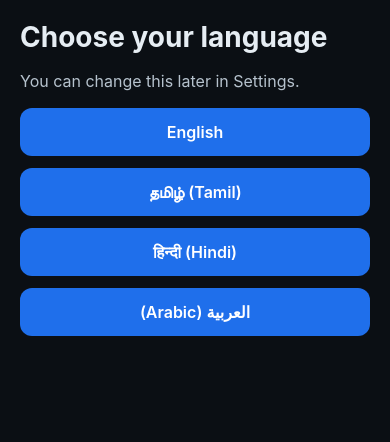
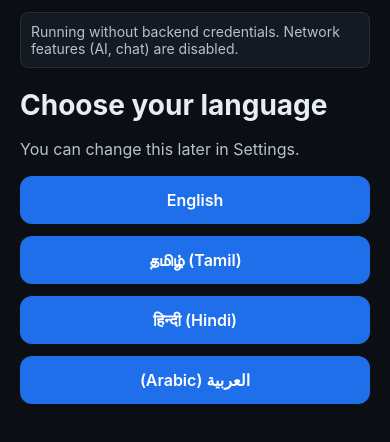
Before and after one commit to fayaaz01/skillBridge, a React Native app in the folder mobile/: screen / in a window 390 px wide. Shown: the top 442 px of the page. Built offline with nearby package versions, Linux system fonts and the light colour scheme.

Commit message:
Add warning banner for app running without backend credentials
Co-authored-by: muhammadfayaaz01 <muhammadfayaaz01@gmail.com>

```diff
--- a/mobile/App.tsx
+++ b/mobile/App.tsx
@@ -19,6 +19,11 @@ export default function App() {
   const Container: React.FC<{ children: React.ReactNode }> = ({ children }) => (
     <SafeAreaView style={{ flex: 1, backgroundColor: colors.bg }}>
       <StatusBar style={theme === 'dark' ? 'light' : 'dark'} />
+      <View style={{ paddingHorizontal: 20, paddingTop: 12 }}>
+        <Text style={{ backgroundColor: colors.surface, color: colors.textMuted, padding: 10, borderRadius: 8, borderColor: colors.border, borderWidth: 1 }}>
+          {t('warning.noBackend')}
+        </Text>
+      </View>
       <View style={{ flex: 1, padding: 20, gap: 16 }}>{children}</View>
     </SafeAreaView>
   );
--- a/mobile/src/i18n/locales/ar.json
+++ b/mobile/src/i18n/locales/ar.json
@@ -13,4 +13,6 @@
   "privacy.tldrTitle": "الخصوصية (ملخص سريع)",
   "privacy.tldr": "نجمع ما هو ضروري فقط (الحساب، تحديد الموقع للمطابقة، ملفك المختصر، إشارات الثقة). رسائلك مشفرة من الطرف إلى الطرف ولا يمكننا قراءتها. اسمك/صورتك الحقيقية مخفية افتراضيًا. عرض المقدّمات يتطلب موافقتك. لا نبيع البيانات ولا نتتبع الإعلانات. يمكنك التحكم بالإعدادات وحذف بياناتك.",
   "privacy.readFull": "قراءة سياسة الخصوصية الكاملة"
+  ,
+  "warning.noBackend": "يعمل بدون بيانات اعتماد للخادم. ميزات الشبكة (الذكاء الاصطناعي والدردشة) معطلة."
 }
--- a/mobile/src/i18n/locales/en.json
+++ b/mobile/src/i18n/locales/en.json
@@ -13,4 +13,6 @@
   "privacy.tldrTitle": "Privacy (Quick Summary)",
   "privacy.tldr": "We collect only what’s needed (account, GPS for matching, your short profile, trust signals). Messages are end‑to‑end encrypted. Real name/photo are hidden by default. Intros require consent. No data sales or ad tracking. You control settings and can delete your data.",
   "privacy.readFull": "Read full Privacy Policy"
+  ,
+  "warning.noBackend": "Running without backend credentials. Network features (AI, chat) are disabled."
 }
--- a/mobile/src/i18n/locales/hi.json
+++ b/mobile/src/i18n/locales/hi.json
@@ -13,4 +13,6 @@
   "privacy.tldrTitle": "गोपनीयता (संक्षेप)",
   "privacy.tldr": "हम केवल जरूरी डेटा लेते हैं (खाता, मैचिंग के लिए GPS, आपका छोटा प्रोफ़ाइल, भरोसा संकेत)। संदेश एंड-टू-एंड एन्क्रिप्टेड हैं; हम उन्हें नहीं पढ़ सकते। आपका असली नाम/फोटो डिफॉल्ट रूप से छिपा रहता है। इंट्रो देखने के लिए सहमति चाहिए। हम डेटा नहीं बेचते और विज्ञापन ट्रैकिंग नहीं करते। आप सेटिंग्स नियंत्रित कर सकते हैं और अपना डेटा हटा सकते हैं।",
   "privacy.readFull": "पूरी गोपनीयता नीति पढ़ें"
+  ,
+  "warning.noBackend": "बिना बैकएंड क्रेडेंशियल्स के चल रहा है। नेटवर्क फीचर्स (AI, चैट) बंद हैं।"
 }
--- a/mobile/src/i18n/locales/ta.json
+++ b/mobile/src/i18n/locales/ta.json
@@ -13,4 +13,6 @@
   "privacy.tldrTitle": "தனியுரிமை (சுருக்கம்)",
   "privacy.tldr": "தேவையானவற்றையே சேகரிக்கிறோம் (கணக்கு, பொருத்தத்திற்கான GPS, சுருக்கமான சுயவிவரம், நம்பிக்கை சுட்டிகள்). செய்திகள் முடிவு வரை குறியாக்கம் செய்யப்பட்டவை; நாங்கள் வாசிக்க முடியாது. உங்கள் உண்மை பெயர்/புகைப்படம் இயல்பாக மறைக்கப்படும். அறிமுகங்களைப் பார்க்க முன் உங்கள் சம்மதம் அவசியம். தரவு விற்பனை/விளம்பர கண்காணிப்பு இல்லை. நீங்கள் அமைப்புகளை கட்டுப்படுத்தலாம் மற்றும் உங்கள் தரவை நீக்கலாம்.",
   "privacy.readFull": "முழு தனியுரிமை கொள்கையை படிக்கவும்"
+  ,
+  "warning.noBackend": "பின்பக்க அங்கீகாரங்கள் இல்லாமல் இயங்குகிறது. நெட்வொர்க் அம்சங்கள் (AI, உரையாடல்) செயலிழந்துள்ளன."
 }
```
